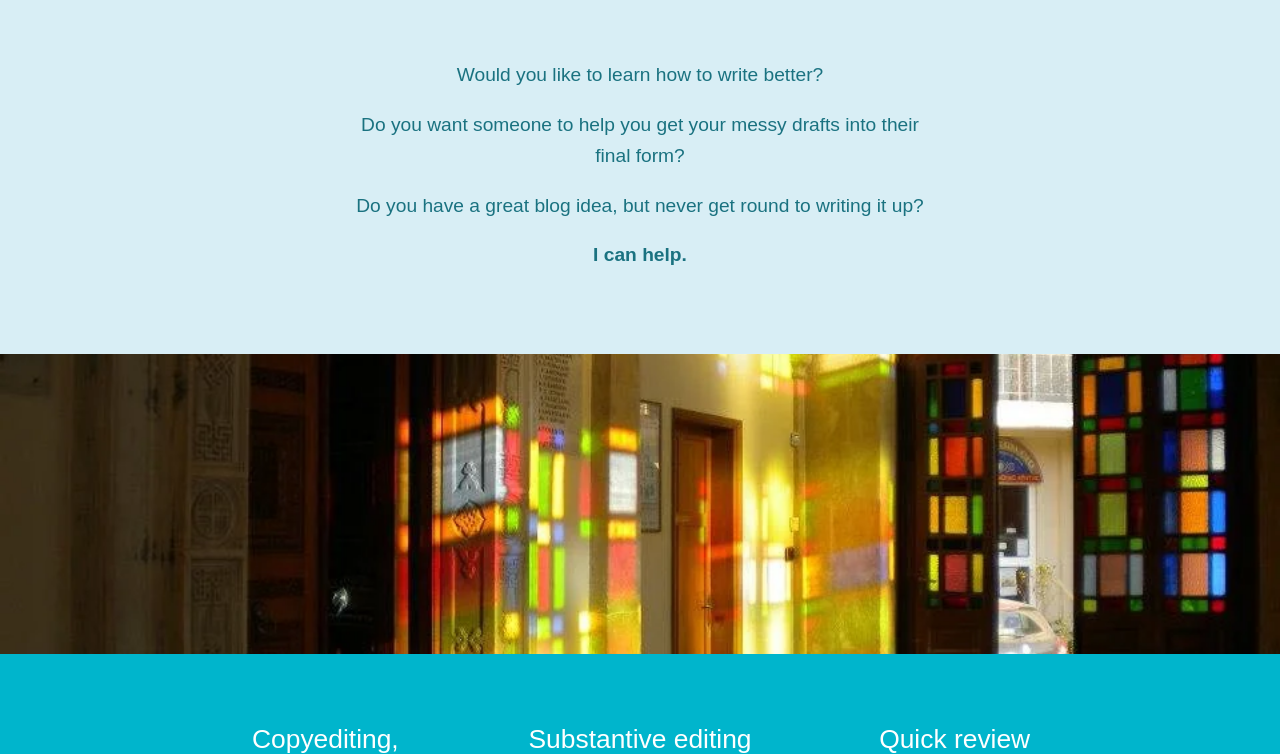
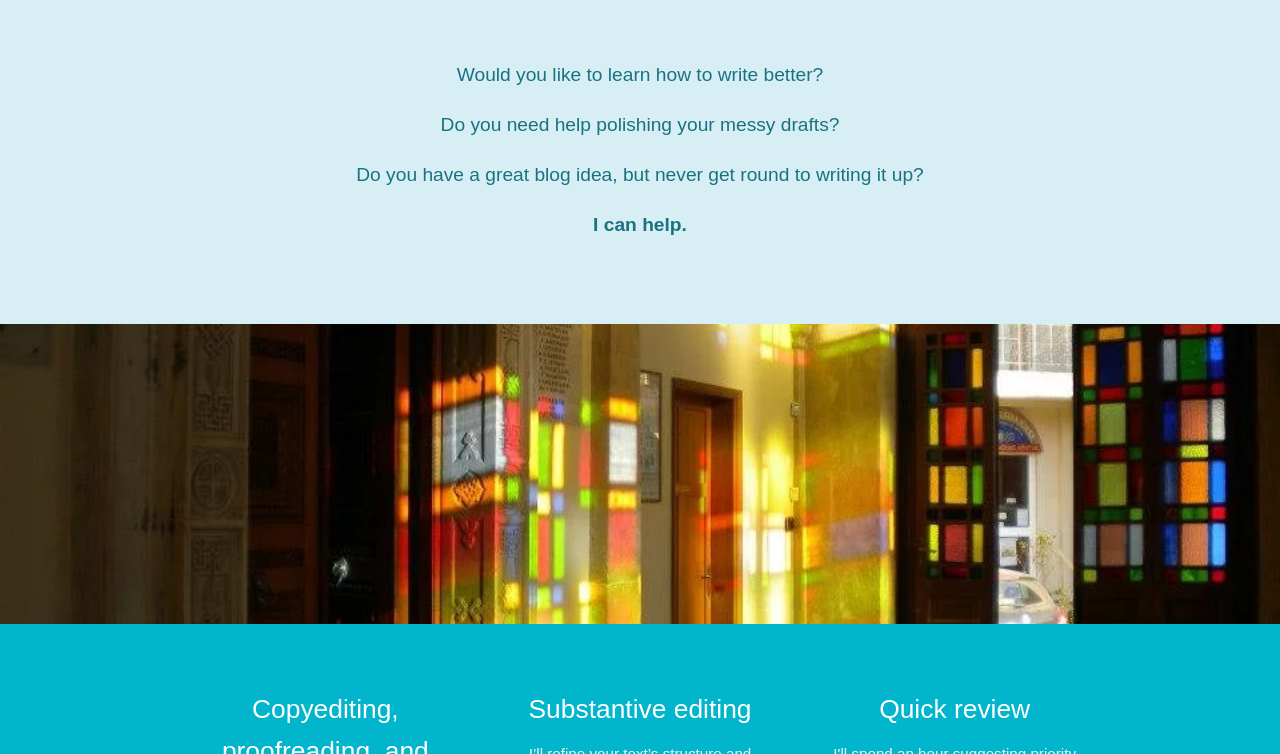
Before and after one commit to bmillwood/amber.rpm.cc, a Jekyll site: the page built from index.html, in a window 1280 px wide and 900 px high, scrolled down 323 px, cut to the strip 146-900 px from the top of the window. Built offline with Jekyll 4.4.1, drawn with Linux system fonts in a browser that asks for light colours; some web fonts are replaced.

Commit message:
Update index.html

```diff
--- a/index.html
+++ b/index.html
@@ -13,7 +13,7 @@ layout: default
 <section class="hook-section">
   <div class="section-inner section-center">
     <p>Would you like to learn how to write better?</p>
-    <p>Do you want someone to help you get your messy drafts into their final form?</p>
+    <p>Do you need help polishing your messy drafts?</p>
     <p>Do you have a great blog idea, but never get round to writing it up?</p>
     <p class="hook-answer">I can help.</p>
   </div>
```
